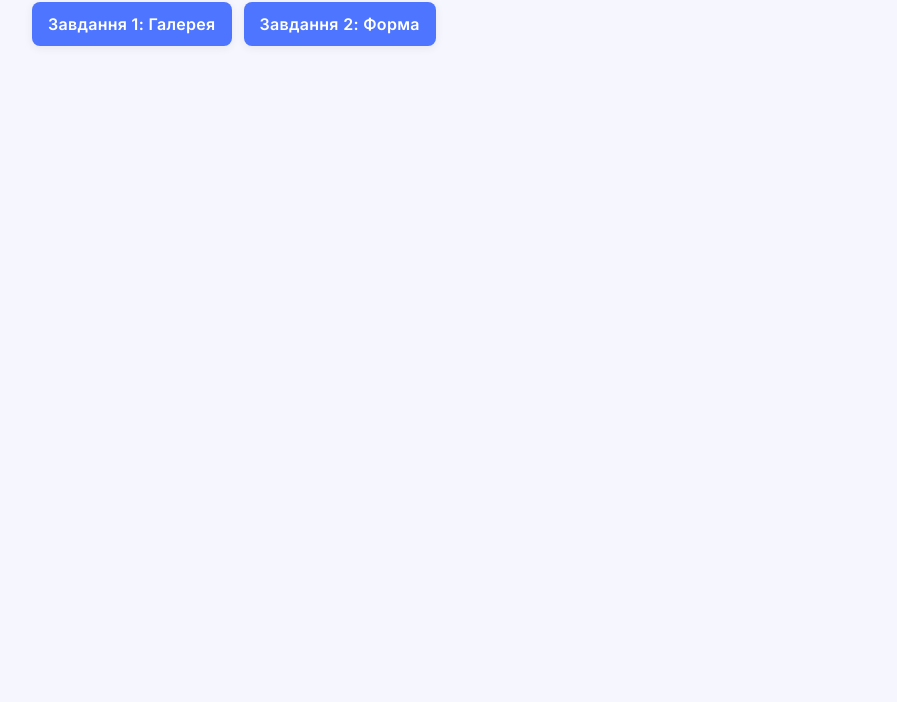
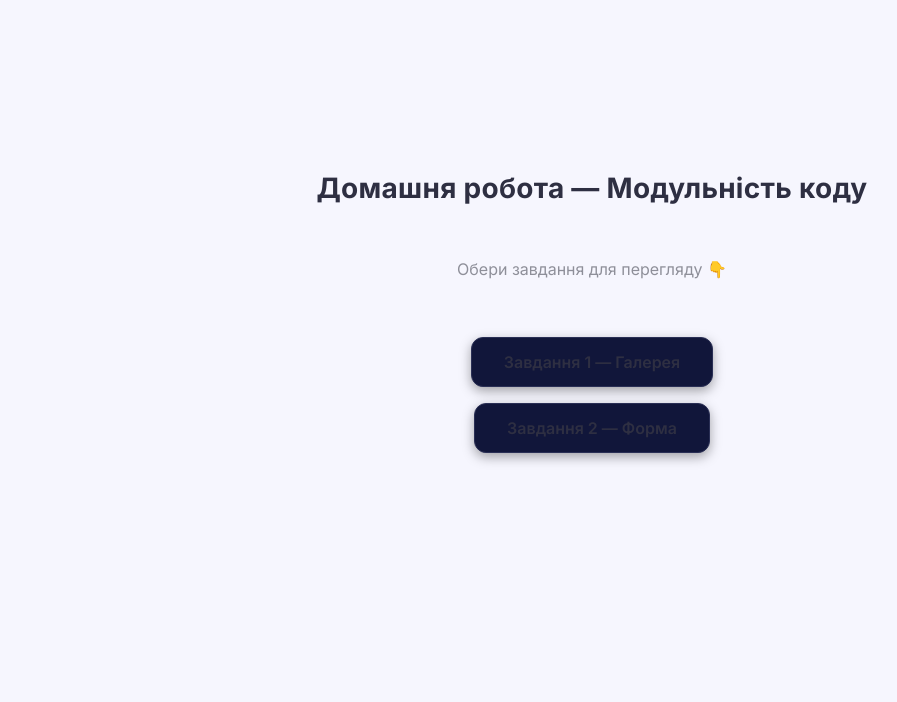
Before and after one commit to yulianakosenko/goit-advancedjs-hw-01, a website: page src/public/index.html in a window 1280 px wide. Shown: the part 98-800 px from the top of the page, without its empty margins (48-945 px from the left). Drawn offline with Linux system fonts and the light colour scheme.

Commit message:
9 03.11.2025

```diff
--- a/src/css/styles.css
+++ b/src/css/styles.css
@@ -28,13 +28,7 @@ body {
 
 body {
   margin: 0;
-  font-family:
-    Inter,
-    system-ui,
-    -apple-system,
-    'Segoe UI',
-    Roboto,
-    Arial,
+  font-family: Inter, system-ui, -apple-system, 'Segoe UI', Roboto, Arial,
     sans-serif;
   color: var(--text);
   background: var(--bg);
@@ -97,10 +91,7 @@ h1 {
   font-weight: 600;
   letter-spacing: 0.02em;
   box-shadow: var(--shadow-sm);
-  transition:
-    background 0.2s ease,
-    transform 0.15s ease,
-    box-shadow 0.2s ease;
+  transition: background 0.2s ease, transform 0.15s ease, box-shadow 0.2s ease;
 }
 .btn:hover {
   background: var(--primary-hover);
@@ -136,9 +127,7 @@ h1 {
   border-radius: var(--radius);
   overflow: hidden;
   box-shadow: var(--shadow-sm);
-  transition:
-    transform 0.2s ease,
-    box-shadow 0.2s ease;
+  transition: transform 0.2s ease, box-shadow 0.2s ease;
 }
 .gallery-item:hover {
   transform: translateY(-2px);
@@ -197,9 +186,7 @@ h1 {
   border-radius: var(--radius);
   background: #fff;
   color: var(--text);
-  transition:
-    border-color 0.15s ease,
-    box-shadow 0.15s ease;
+  transition: border-color 0.15s ease, box-shadow 0.15s ease;
 }
 
 .feedback-form textarea {
@@ -229,10 +216,7 @@ h1 {
   font-weight: 700;
   letter-spacing: 0.02em;
   cursor: pointer;
-  transition:
-    background 0.2s ease,
-    transform 0.15s ease,
-    box-shadow 0.2s ease;
+  transition: background 0.2s ease, transform 0.15s ease, box-shadow 0.2s ease;
   box-shadow: var(--shadow-sm);
 }
 .feedback-form button[type='submit']:hover {
@@ -246,3 +230,52 @@ h1 {
   outline: 3px solid rgba(78, 117, 255, 0.35);
   outline-offset: 2px;
 }
+/* === ГОЛОВНА СТОРІНКА === */
+.home {
+  display: flex;
+  flex-direction: column;
+  align-items: center;
+  justify-content: center;
+  min-height: 100dvh;
+  text-align: center;
+  gap: 24px;
+}
+
+.home__title {
+  font-size: 28px;
+  font-weight: 700;
+  color: var(--text);
+  margin-bottom: 8px;
+}
+
+.home__subtitle {
+  font-size: 16px;
+  color: var(--muted);
+  margin-bottom: 32px;
+}
+
+.home__nav {
+  display: flex;
+  flex-direction: column;
+  align-items: center;
+  gap: 16px;
+}
+
+.home__btn {
+  display: inline-block;
+  background: #11163a;
+  color: var(--text);
+  font-weight: 600;
+  text-decoration: none;
+  padding: 12px 32px;
+  border-radius: 12px;
+  border: 1px solid #2a2f55;
+  transition: background 0.3s ease, color 0.3s ease, transform 0.2s ease;
+  box-shadow: 0 4px 12px rgba(0, 0, 0, 0.35);
+}
+
+.home__btn:hover {
+  background: #1e2558;
+  color: #9bc2ff;
+  transform: translateY(-2px);
+}
--- a/src/public/index.html
+++ b/src/public/index.html
@@ -1,4 +1,4 @@
-<!doctype html>
+<!DOCTYPE html>
 <html lang="uk">
   <head>
     <meta charset="UTF-8" />
@@ -13,11 +13,13 @@
     <link rel="stylesheet" href="/css/styles.css" />
   </head>
   <body>
-    <main class="container">
-      <h1>Домашня робота — Модульність коду</h1>
-      <nav class="nav">
-        <a class="btn" href="./1-gallery.html">Завдання 1: Галерея</a>
-        <a class="btn" href="./2-form.html">Завдання 2: Форма</a>
+    <main class="container home">
+      <h1 class="home__title">Домашня робота — Модульність коду</h1>
+      <p class="home__subtitle">Обери завдання для перегляду 👇</p>
+
+      <nav class="home__nav">
+        <a class="home__btn" href="./1-gallery.html">Завдання 1 — Галерея</a>
+        <a class="home__btn" href="./2-form.html">Завдання 2 — Форма</a>
       </nav>
     </main>
   </body>
```
